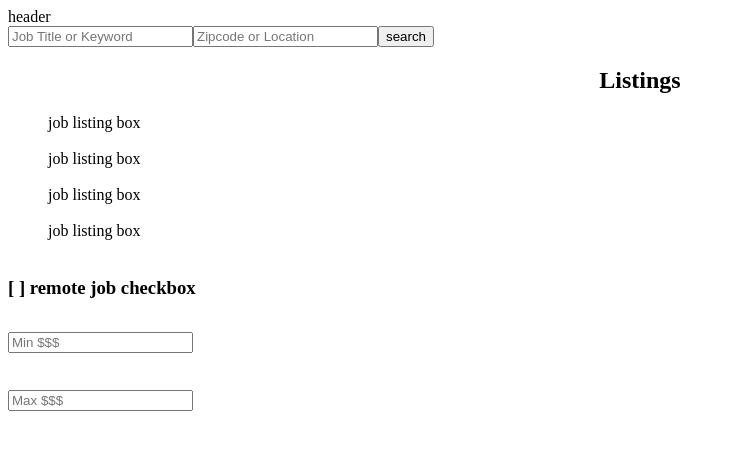
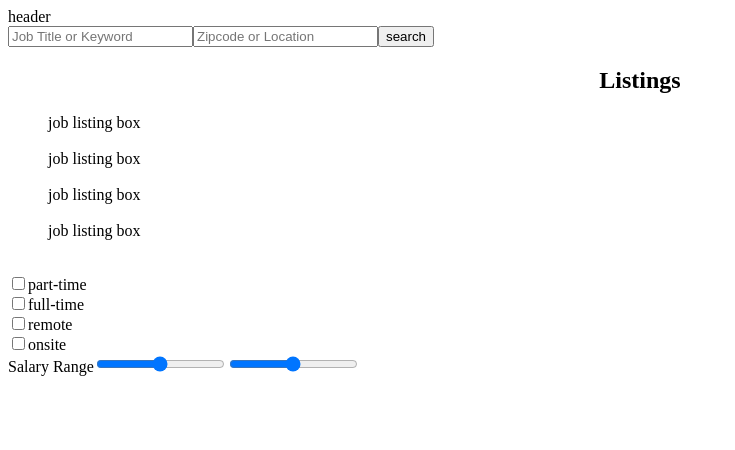
Before and after one commit to Atlantic-Web-Consultancy/JobSite, a React app: page / in a window 1280 px wide. Shown: the top 450 px of the page, without its empty margins (0-735 px from the left). Built offline with nearby package versions, Linux system fonts and the light colour scheme; the HTML template or start-up script is replaced by a standard one.

Commit message:
added sliders, and checkboxes in filter table on job listings componenet

```diff
--- a/src/components/ed-componenets/JobListings.jsx
+++ b/src/components/ed-componenets/JobListings.jsx
@@ -10,6 +10,8 @@ import FormControl from 'react-bootstrap/FormControl';
 function JobListings() {
   const [job, setJob] = useState('');
   const [zip, setZip] = useState('');
+  const [salaryMin, setSalaryMin] = useState('');
+  const [salaryMax, setSalaryMax] = useState('');
 
   const handleChange = () => {
     if (event.target.name === 'job') {
@@ -18,7 +20,14 @@ function JobListings() {
     if (event.target.name === 'zip') {
       setZip(event.target.value);
     }
+    if (event.target.name === 'salaryMin') {
+      setSalaryMin(event.target.value);
+    }
+    if (event.target.name === 'salaryMax') {
+      setSalaryMax(event.target.value);
+    }
   }
+
 
   return(
     <div id="wrapper" >
@@ -41,23 +50,34 @@ function JobListings() {
           </ul>
         </div>
         <div id="filter-wrapper">
-          <h3 style={{textAlign: "left"}}>[ ] remote job checkbox</h3>
+          <div style={{textAlign: "left"}}>
+            <Form>
+            {['checkbox'].map((type) => (
+              <div key={`inline-${type}`} className="mb-3">
+                <Form.Check inline label="part-time" name="full-time" type={type} id={`inline-${type}-1`} />
+                <Form.Check inline label="full-time" name="onsite" type={type} id={`inline-${type}-2`} />
+              </div>
+            ))}
+            {['checkbox'].map((type) => (
+              <div key={`inline-${type}`} className="mb-3">
+                <Form.Check inline label="remote" name="full-time" type={type} id={`inline-${type}-1`} />
+                <Form.Check inline label="onsite" name="onsite" type={type} id={`inline-${type}-2`} />
+              </div>
+            ))}
+            </Form>
+          </div>
           <div id="filter-box">
             <Form>
-              <Form.Row style={{position: "relative", top: "15px"}}>
-                <Col>
-                  <Form.Control placeholder="Min $$$" id="income-1"/>
-                </Col>
-                <div style={{position: "relative", right: 20,
-                    bottom: 5, fontSize: "2em"}}>-</div>
-                <Col>
-                  <Form.Control placeholder="Max $$$" id="income-2" />
-                </Col>
-              </Form.Row>
+              <Form.Group controlId="formBasicRange">
+                <Form.Label>Salary Range</Form.Label>
+                <Form.Control id="formSlider" type="range" name="salaryMin" value={salaryMin} onChange={handleChange}/>
+                <Form.Control id="formSlider" type="range" name="salaryMax" value={salaryMax} onChange={handleChange}/>
+              </Form.Group>
             </Form>
           </div>
         </div>
       </div>
+
     </div>
   )
 }
```
Also changed, not shown: 3 other files (tests, documents, lock files or other folders).
